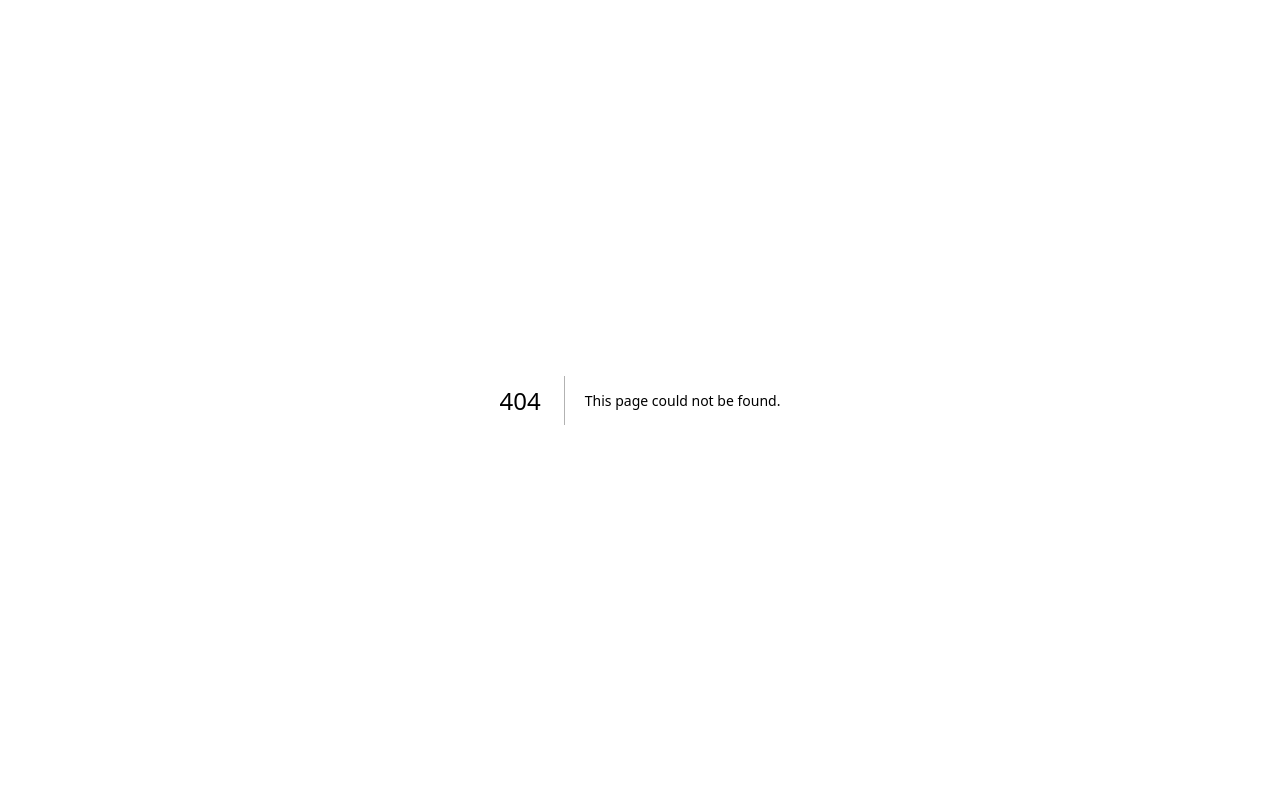
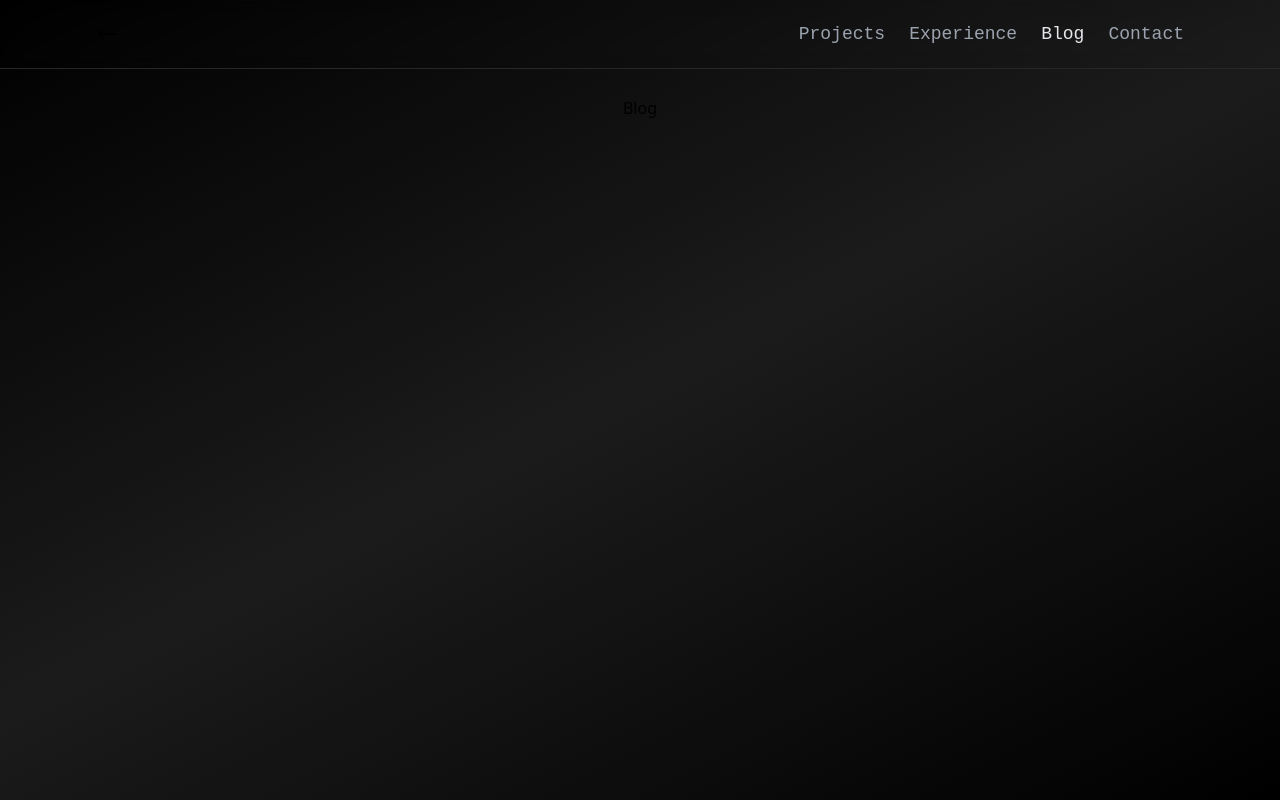
Before and after one commit to thevinitgupta/minimal-portfolio, a Next.js app: page /blog in a window 1280 px wide. Before the commit this address had no page. Built offline with nearby package versions, Linux system fonts and the light colour scheme; a web font is replaced by a local one.

Commit message:
add navbar component

```diff
--- /dev/null
+++ b/src/components/navbar.js
@@ -0,0 +1,22 @@
+import Link from 'next/link'
+
+export default function Navbar({active}){
+    const handlePop = ()=>{
+        window.history.back();
+    };
+    return (
+        <nav className={`min-w-full flex justify-between items-center fixed inset-x-0 top-0 z-50 backdrop-blur  duration-200 border-b  bg-zinc-900/500  border-zinc-800 py-5 px-24`}>
+            <div className={``} onClick={handlePop}>
+            <svg xmlns="http://www.w3.org/2000/svg" fill="none" viewBox="0 0 24 24" strokeWidth={1.5} stroke="currentColor" className="w-6 h-6">
+                <path strokeLinecap="round" strokeLinejoin="round" d="M6.75 15.75L3 12m0 0l3.75-3.75M3 12h18" />
+            </svg>
+            </div>
+            <div className={`flex gap-6 text-lg font-Mono text-gray-400`}>
+            <Link href={`/projects`} className={`${active==1 && 'text-gray-200'} hover:text-gray-200 cursor-pointer`}>Projects</Link>
+          <Link href={`/experience`} className={`${active==2 && 'text-gray-200'} hover:text-gray-200 cursor-pointer`}>Experience</Link>
+          <Link href={`/blog`} className={`${active==3 && 'text-gray-200'} hover:text-gray-200 cursor-pointer`}>Blog</Link>
+          <Link href={`/contact`} className={`${active==4 && 'text-gray-200'} hover:text-gray-200 cursor-pointer`}>Contact</Link>
+            </div>
+        </nav>
+    );
+}
--- /dev/null
+++ b/src/pages/blog/index.js
@@ -0,0 +1,11 @@
+import Navbar from "@/components/navbar";
+
+export default function Blog(){
+    return (
+        <main className={`flex min-h-screen flex-col items-center justify-start p-24`}
+        >
+            <Navbar active={3}></Navbar>
+            <h1>Blog</h1>
+        </main>
+    );
+}
--- /dev/null
+++ b/src/pages/contact/index.js
@@ -0,0 +1,11 @@
+import Navbar from "@/components/navbar";
+
+export default function Contact(){
+    return (
+        <main className={`flex min-h-screen flex-col items-center justify-start p-24`}
+        >
+            <Navbar active={4}></Navbar>
+            <h1>Contact</h1>
+        </main>
+    );
+}
--- /dev/null
+++ b/src/pages/experience/index.js
@@ -0,0 +1,11 @@
+import Navbar from "@/components/navbar";
+
+export default function Experience(){
+    return (
+        <main className={`flex min-h-screen flex-col items-center justify-start p-24`}
+        >
+            <Navbar active={2}></Navbar>
+            <h1>Experience</h1>
+        </main>
+    );
+}
--- a/src/pages/index.js
+++ b/src/pages/index.js
@@ -1,8 +1,8 @@
 import Image from 'next/image'
-import { Audiowide, Inter } from 'next/font/google'
 import Head from 'next/head'
+import Link from 'next/link'
 
-const inter = Inter({ subsets: ['latin'] })
+
 
 export default function Home() {
   return (
@@ -12,18 +12,18 @@ export default function Home() {
         <meta name='description' content='Vinit Gupta - Software Developer experience in ReactJS, MongoDB, NodeJS, NextJS'></meta>
       </Head>
     <main
-      className={`flex min-h-screen flex-col items-center justify-center p-24 ${inter.className}`}
+      className={`flex min-h-screen flex-col items-center justify-center p-24`}
       >
         <section className={`w-full h-auto mb-10 flex items-center justify-center gap-8 text-md lg:text-[1.5rem] font-Mono text-gray-500`}>
-          <div className={`hover:text-gray-300 cursor-pointer`}>Projects</div>
-          <div className={`hover:text-gray-300 cursor-pointer`}>Experience</div>
-          <div className={`hover:text-gray-300 cursor-pointer`}>Blog</div>
-          <div className={`hover:text-gray-300 cursor-pointer`}>Contact</div>
+          <Link href={`/projects`} className={`hover:text-gray-300 cursor-pointer`}>Projects</Link>
+          <Link href={`/experience`} className={`hover:text-gray-300 cursor-pointer`}>Experience</Link>
+          <Link href={`/blog`} className={`hover:text-gray-300 cursor-pointer`}>Blog</Link>
+          <Link href={`/contact`} className={`hover:text-gray-300 cursor-pointer`}>Contact</Link>
         </section>
       <section className={`w-full h-auto my-5 text-[3rem] md:text-[4rem] lg:text-[6rem] text-white text-center font-Audiowide`}>
         thevinitgupta
       </section>
-      <section className={`md:w-[50%] h-auto mt-10 flex items-center justify-center text-center text-sm lg:text-[1.15rem] font-Body text-gray-500`}>
+      <section className={`lg:w-[50%] h-auto mt-10 flex items-center justify-center text-center text-sm lg:text-[1.15rem] font-Body text-gray-500`}>
         {`Hi there, I am currently building full stack projects, contributing to open source and documenting my journey on my blogs.`}
       </section>
     </main>
--- /dev/null
+++ b/src/pages/projects/index.js
@@ -0,0 +1,12 @@
+import Navbar from "@/components/navbar";
+
+export default function Projects(){
+    return (
+        <main className={`flex min-w-[100vw] flex-col items-center justify-start`}
+        >
+            <Navbar active={1}></Navbar>
+
+            <div className={`h-[150vh] text-5xl px-6 pt-16 mx-auto space-y-8 max-w-7xl lg:px-8 md:space-y-16 md:pt-24 lg:pt-32`}>This is a big text</div>
+        </main>
+    );
+}
--- a/src/styles/globals.css
+++ b/src/styles/globals.css
@@ -20,10 +20,8 @@
 
 body {
   color: rgb(var(--foreground-rgb));
-  background: linear-gradient(
-      to bottom,
-      transparent,
-      rgb(var(--background-end-rgb))
-    )
-    rgb(var(--background-start-rgb));
+  background: rgb(0,0,0);
+  background: linear-gradient(153deg, rgba(0,0,0,1) 0%, rgba(27,27,27,1) 49%, rgba(0,0,0,1) 100%);
+  background-position: center;
+  background-attachment: fixed;
 }
```
